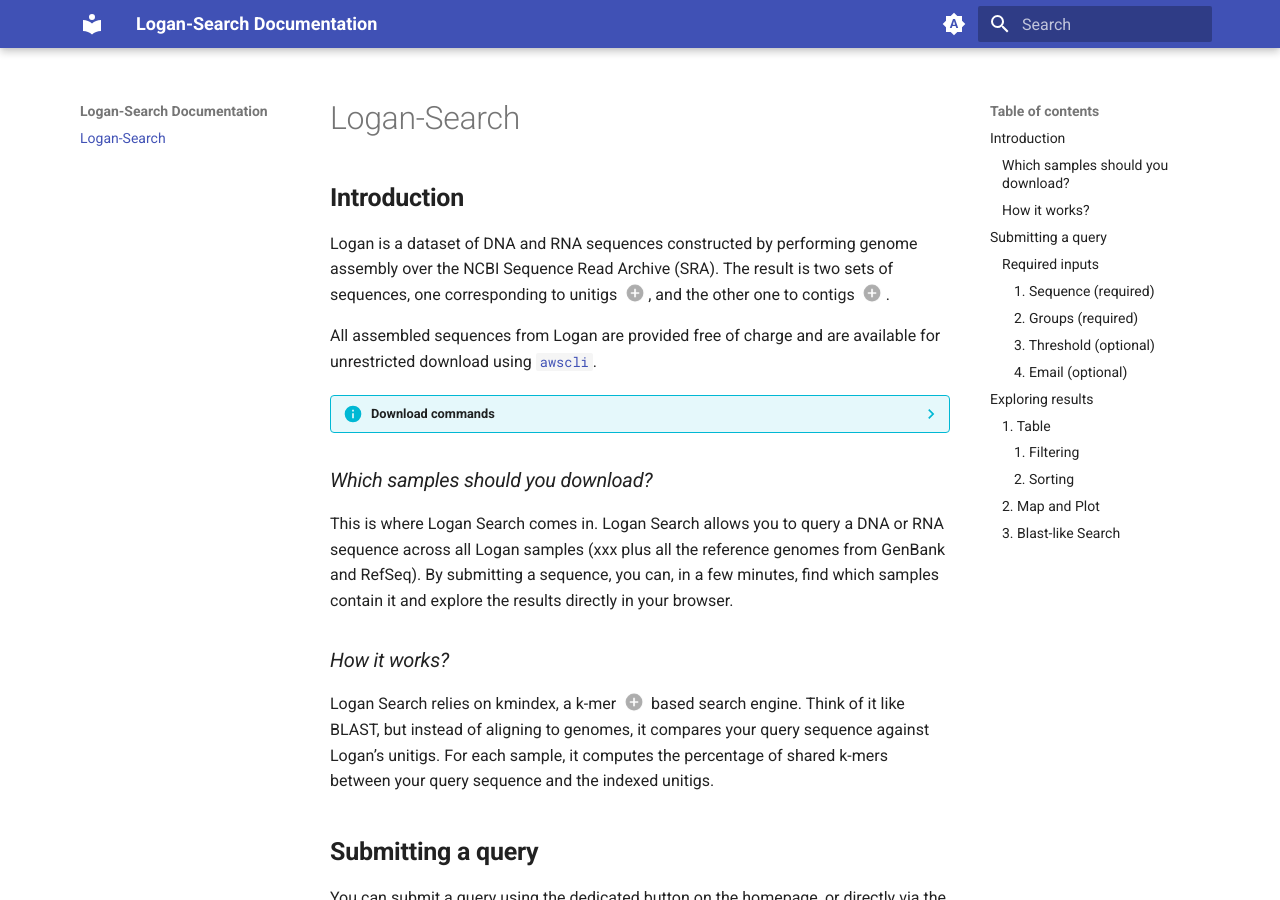
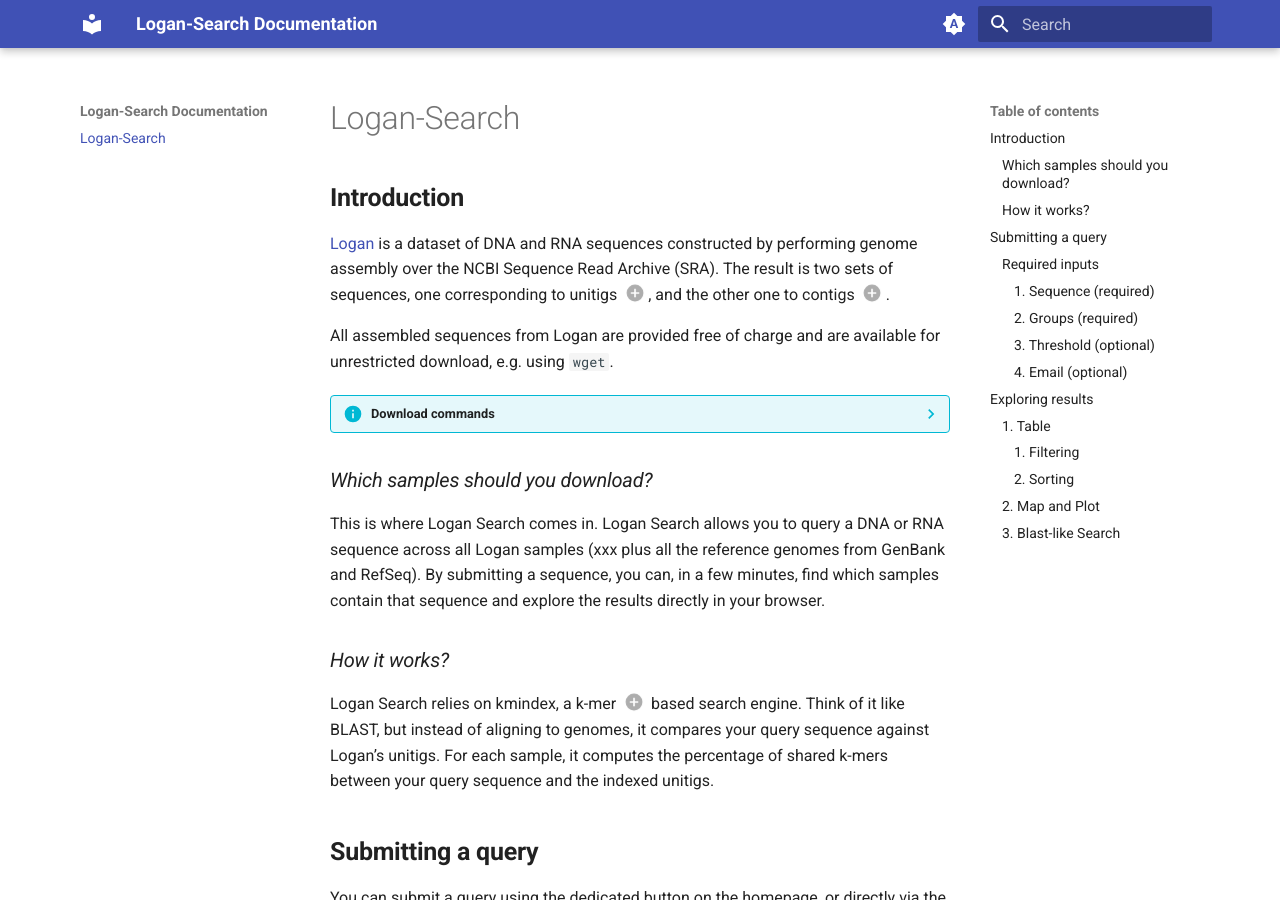
Before and after one commit to IndexThePlanet/LoganSearch, an MkDocs documentation site: the page built from docs/index.md, in a window 1280 px wide and 900 px high. Built offline with MkDocs 1.6.1 and Material for MkDocs 9.7.7, drawn with Linux system fonts in a browser that asks for light colours; some of the changed lines change nothing that is shown; some of the changed text lies outside the part shown.

Commit message:
Rayan's suggested changes

````diff
--- a/docs/index.md
+++ b/docs/index.md
@@ -2,7 +2,7 @@
 
 ## **Introduction**
 
-Logan is a dataset of DNA and RNA sequences constructed by performing genome assembly over the NCBI Sequence Read
+[Logan](https://github.com/IndexThePlanet/Logan) is a dataset of DNA and RNA sequences constructed by performing genome assembly over the NCBI Sequence Read
 Archive (SRA). The result is two sets of sequences, one corresponding to unitigs (1), and the other one to contigs (2).
 { .annotate }
 
@@ -14,26 +14,30 @@
 Graph. Compared to unitigs, the only theoritical guarantee is that every k-mer in the contigs exists in the
 original reads.
 
-All assembled sequences from Logan are provided free of charge and are available for unrestricted download using [`awscli`](https://aws.amazon.com/cli/).
+All assembled sequences from Logan are provided free of charge and are available for unrestricted download, e.g. using `wget`.
 
 ??? info "Download commands"
     Download a sample given its accession (*eg.* `SRR17555654`)
 
     **For unitigs**
     ```bash
-    aws s3 cp s3://logan-pub/u/[accession]/[accession].unitigs.fa.zst . --no-sign-request
+    wget https://s3.amazonaws.com/logan-pub/u/[accession]/[accession].unitigs.fa.zst
+	# for example:
+	wget https://s3.amazonaws.com/logan-pub/u/SRR17555654/SRR17555654.unitigs.fa.zst
     ```
 
     **For contigs**
     ```bash
-    aws s3 cp s3://logan-pub/c/[accession]/[accession].contigs.fa.zst . --no-sign-request
+    wget https://s3.amazonaws.com/logan-pub/c/[accession]/[accession].contigs.fa.zst
+	# for example:
+	wget https://s3.amazonaws.com/logan-pub/c/SRR17555654/SRR17555654.contigs.fa.zst
     ```
 
 
 ### *Which samples should you download?*
 
 This is where Logan Search comes in. Logan Search allows you to query a DNA or RNA sequence across all Logan samples (xxx plus all the reference genomes from GenBank and RefSeq). By submitting a sequence,
-you can, in a few minutes, find which samples contain it and explore the results directly in your browser.
+you can, in a few minutes, find which samples contain that sequence and explore the results directly in your browser.
 
 ### *How it works?*
 
@@ -72,14 +76,14 @@
 
 Available options (all include reference genomes from GenBank and RefSeq):
 
-- `All`: all Logan unitigs - xxx million samples
+- `All`: all Logan unitigs, SRA up until 2023 - 23 million total samples
 - `All_No_viral_human`: excludes viral and human samples - xxx % of the total samples
-- `Fast`: optimized subset for faster queries, also excluding viral samples - xxx % of the total samples (see below)
+- `Fast`: optimized subset for faster queries, also excluding viral samples - 99.5 % of the total samples (see below)
 - `Fast_No_human`: same as Fast, but excluding human samples - xxx % of the total samples
 - `GenBank_RefSeq`: only GenBank and RefSeq reference genomes - xxx % of the total samples
 
 ??? info "About `Fast` groups"
-    The full index is composed of 2,869 sub-indexes. These sub-indexes group samples based on their superkingdom, sequencing type, and number of unique k-mers. Some combinations are rare and result in very small sub-indexes. These are excluded from `Fast`. Since querying each sub-index has a fixed computational cost regardless of its size or results, excluding these small sub-indexes significantly reduces query time while still covering the vast majority of Logan. In practice, the `Fast` option queries approximately 99.5% of all samples.
+    The full index is composed of 2,869 sub-indexes. These sub-indexes grouping was based on superkingdom, sequencing type, and number of unique k-mers. Some combinations are rare and result in very small sub-indexes. These are excluded from `Fast`. Since querying each sub-index has a fixed computational cost regardless of its size or results, excluding these small sub-indexes significantly reduces query time while still covering the vast majority of Logan. In practice, the `Fast` option queries approximately 99.5% of all samples.
 
 #### 3. Threshold (optional)
 
````
